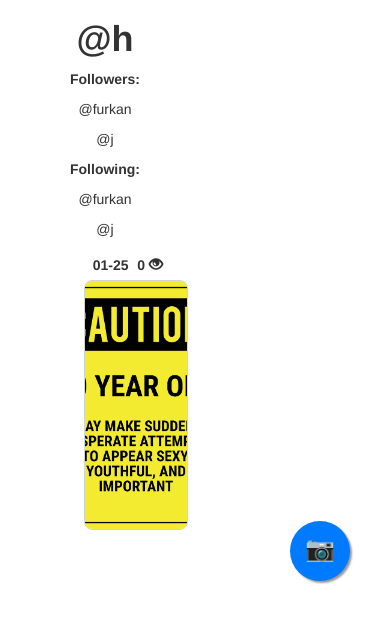
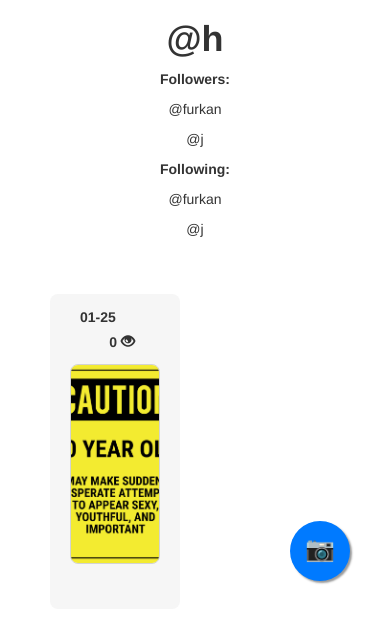
Before and after one commit to EyeLike2019/EyeLike, a Flask app: page /account in a window 390 px wide. Shown: the part 223-862 px from the top of the page. Before the commit the page ends 807 px from the top, so only its background shows below. Run offline with Flask 2, Linux system fonts and the light colour scheme; a user stored in the database is signed in; data comes from the database, SQL or seed files in the repository; data that the repository does not hold is empty; some libraries are stand-ins or nearby versions.

Commit message:
Fixed overridden style

```diff
--- a/static/styles.css
+++ b/static/styles.css
@@ -147,10 +147,14 @@ main #login {
 
 #collage {
     float:right;
+    max-width: 70%;
+    margin-top: 0px;
 }
 
 #user {
     float:left;
+    max-width: 25%;
+    margin-left: 25px;
 }
 
 #profile_wrapper {
@@ -178,9 +182,10 @@ main #login {
 
 .profile-picture {
     object-fit: cover;
-    width: 150px;
-    height: 150px;
+    width: 150px !important;
+    height: 150px !important;
     border-radius: 50%;
+    border: 0.5px lightgray;
 }
 
 .imagetiles {
@@ -219,6 +224,7 @@ main #login {
  	text-align:center;
  	box-shadow: 2px 2px 2px #999;
  	text-decoration: none !important;
+ 	z-index: 999;
 }
 
 .camera-button {
@@ -272,6 +278,25 @@ main #login {
     #explore-title h1 {
         visibility: hidden;
     }
+
+    #collage {
+         float: none;
+         width: 100% !important;
+         max-width: 100% !important;
+         margin-top: 50px;
+     }
+
+      #user {
+         float: none;
+         width: 100% !important;
+         max-width: 100% !important;
+         margin-left: 0px;
+     }
+
+      #account-image {
+         width: 150px !important;
+         height: 150px !important;
+     }
 }
 
 .button-images {
@@ -333,3 +358,41 @@ main #login {
     background-color: white;
     border:0px;
 }
+
+#account-photo-modal {
+     background-color: rgba(246,246,246,1);
+     padding: 20px;
+     border-radius: 8px;
+     margin-bottom: 25px;
+ }
+
+  .account-photo-description {
+     text-align: left;
+     margin-left: 10px;
+     position: relative;
+     top: 30%;
+     transform: translateY(-30%);
+     -webkit-transform: translateY(-30%);
+ }
+
+  .account-photo-bottom-description {
+     text-align: left;
+     margin-left: 10px;
+     position: relative;
+     top: 50%;
+     transform: translateY(50%);
+     -webkit-transform: translateY(50%);
+ }
+
+  #account-image {
+     width: 200px !important;
+     height: 200px !important;
+ }
+
+  .account-wrapper {
+     width: 100%;
+     margin-left: 0px !important;
+     margin-right: 0px;
+     padding-left: 0px;
+     padding-right: 0px;
+ }
```
